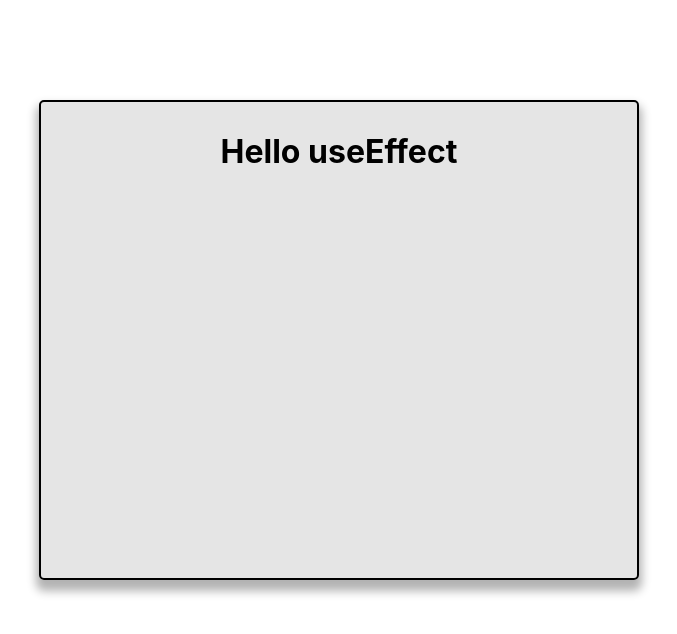
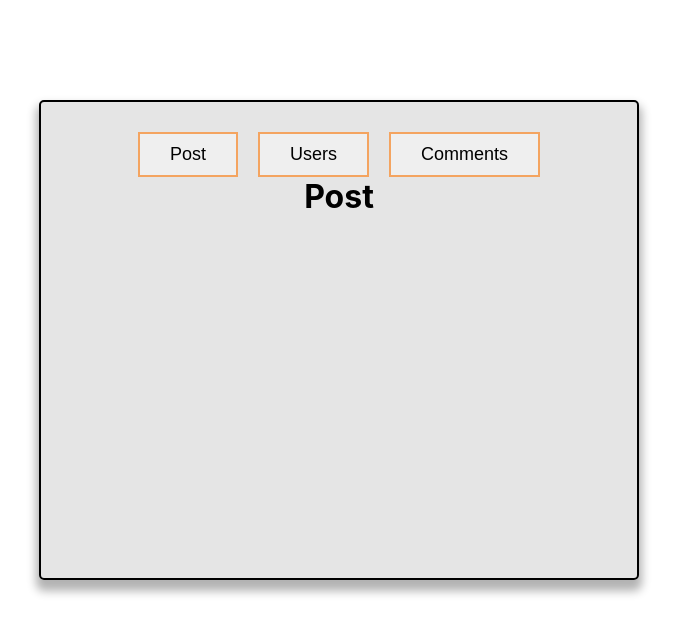
Before and after one commit to Officialibn1/Shawarmania, a React (Create React App) app: page / in a window 1280 px wide. Shown: the top 634 px of the page, without its empty margins (301-978 px from the left). Built offline with nearby package versions, Linux system fonts and the light colour scheme.

Commit message:
created some components

```diff
--- a/src/App.js
+++ b/src/App.js
@@ -1,10 +1,20 @@
+import { useState } from "react";
+import Comments from "./Components/Comments";
+import Post from "./Components/Post";
+import Users from "./Components/Users";
 
 function App() {
+  const [resourceType, setResourceType] = useState(<Post />);
+
 
   return (
     <div className="Div">
       <div className="content" >
-        <h1>Hello useEffect</h1>
+
+        <button className="Button" onClick={() => setResourceType(<Post />)}>Post</button>
+        <button className="Button" onClick={() => setResourceType(<Users />)}>Users</button>
+        <button className="Button" onClick={() => setResourceType(<Comments />)}>Comments</button>
+        <h1>{resourceType}</h1>
       </div>
     </div>
   );
--- /dev/null
+++ b/src/Components/Comments.jsx
@@ -0,0 +1,11 @@
+import React from 'react';
+
+const Comments = () => {
+    return (
+        <>
+            Comments
+        </>
+    );
+}
+
+export default Comments;
--- /dev/null
+++ b/src/Components/Post.jsx
@@ -0,0 +1,11 @@
+import React from 'react';
+
+const Post = () => {
+    return (
+        <>
+         Post
+        </>
+    );
+}
+
+export default Post;
--- /dev/null
+++ b/src/Components/Users.jsx
@@ -0,0 +1,11 @@
+import React from 'react';
+
+const Users = () => {
+    return (
+        <>
+         Users
+        </>
+    );
+}
+
+export default Users;
```
